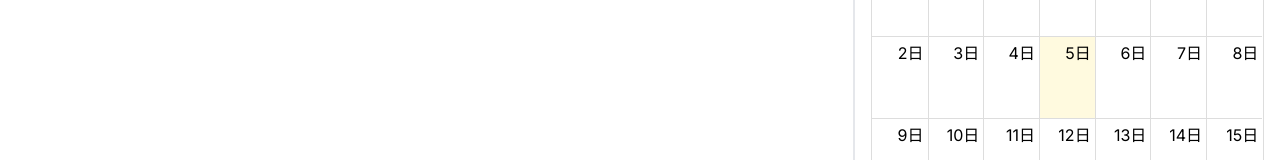
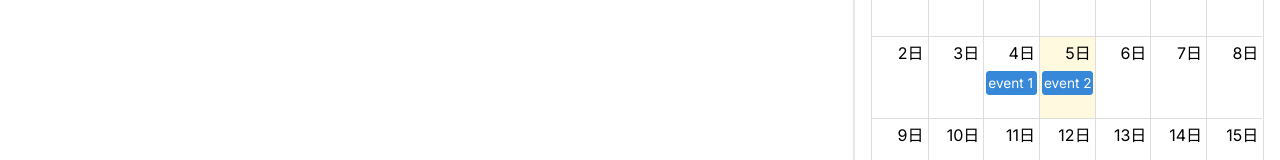
Before and after one commit to yoshiyoshiharu/item-throw-ways, a Next.js app in the folder frontend/: page / in a window 1280 px wide. Shown: the part 287-447 px from the top of the page. Built offline with nearby package versions, Linux system fonts and the light colour scheme; no server answers.

Commit message:
calendar test

```diff
--- a/frontend/components/Calendar.tsx
+++ b/frontend/components/Calendar.tsx
@@ -1,20 +1,25 @@
 import FullCalendar from "@fullcalendar/react";
 import dayGridPlugin from "@fullcalendar/daygrid";
 import { AreaCollectionDate } from "@/entity/area_collection_date";
-import { useState } from "react";
 
 export default function Calendar({ areaCollectionDates }: { areaCollectionDates: AreaCollectionDate[] }) {
   // const events = areaCollectionDates.map((collectionDate: AreaCollectionDate) => {
   //   return {
-  //     title: collectionDate.kind,
-  //     start: collectionDate.date,
+  //     title: 'ゴミの日',
+  //     start: '2023-07-04',
   //   }
-  // })
+  // });
+  //
+  const events = [
+    { title: 'event 1', start: '2023-07-04' },
+    { title: 'event 2', start: '2023-07-05' }
+  ]
+  console.log(events)
 
   return(
     <FullCalendar
       plugins={[dayGridPlugin]}
-      // initialEvents={events}
+      initialEvents={events}
       contentHeight="auto"
       locale="ja"
     />
--- a/frontend/components/Sidebar.tsx
+++ b/frontend/components/Sidebar.tsx
@@ -24,7 +24,6 @@ export default function Sidebar() {
   const handleChange = (e: React.ChangeEvent<HTMLSelectElement>) => {
     const area_id = e.target.value
     fetchAreaCollectionDates(area_id)
-    console.log(areaCollectionDates)
   }
 
   useEffect(() => {
```
